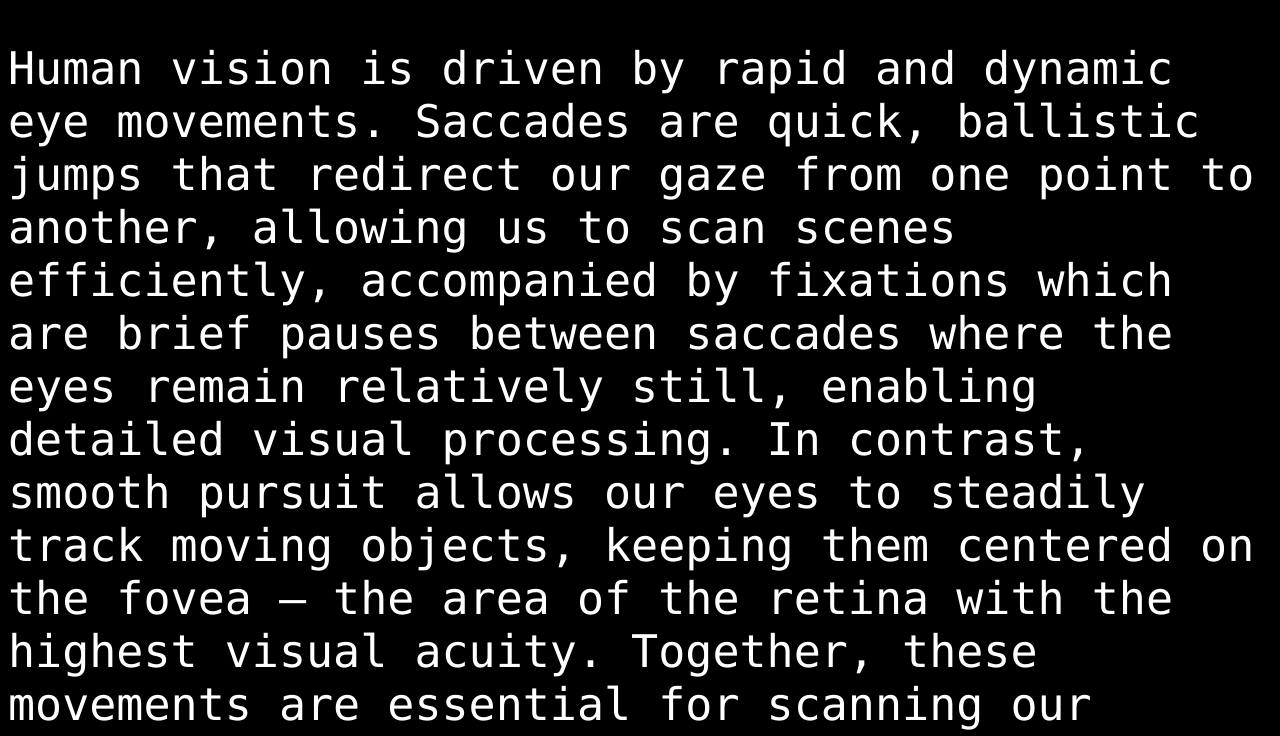
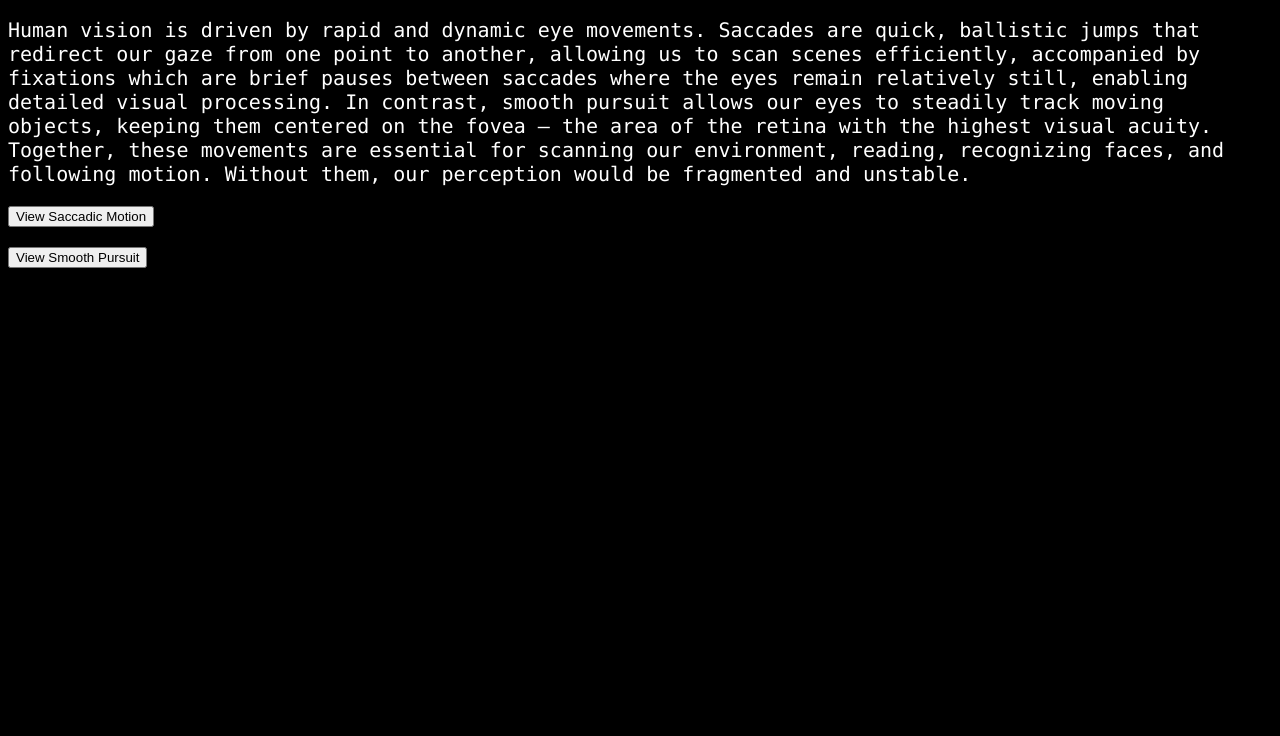
Before and after one commit to Niharika-Mohapatra/Eye-Movement-Simulator, a plain HTML site: page index.html in a window 1280 px wide. Shown: the part 48-784 px from the top of the page. Drawn offline with nearby package versions, Linux system fonts and the light colour scheme.

```diff
--- a/styles.css
+++ b/styles.css
@@ -4,6 +4,6 @@ body {
 }
 
 p {
-    font-size: 45;
+    font-size: 20;
     font-family: "Monaco", "Monospace";
 }
```
